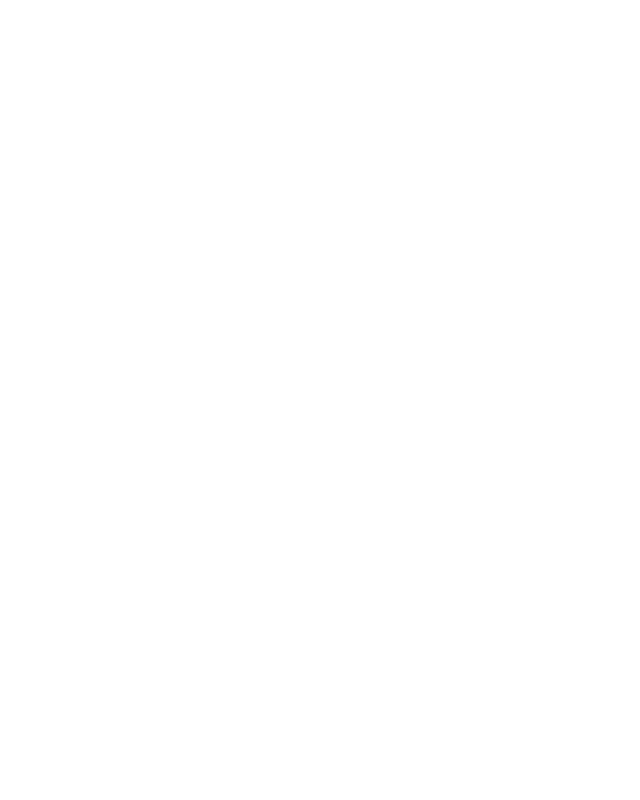
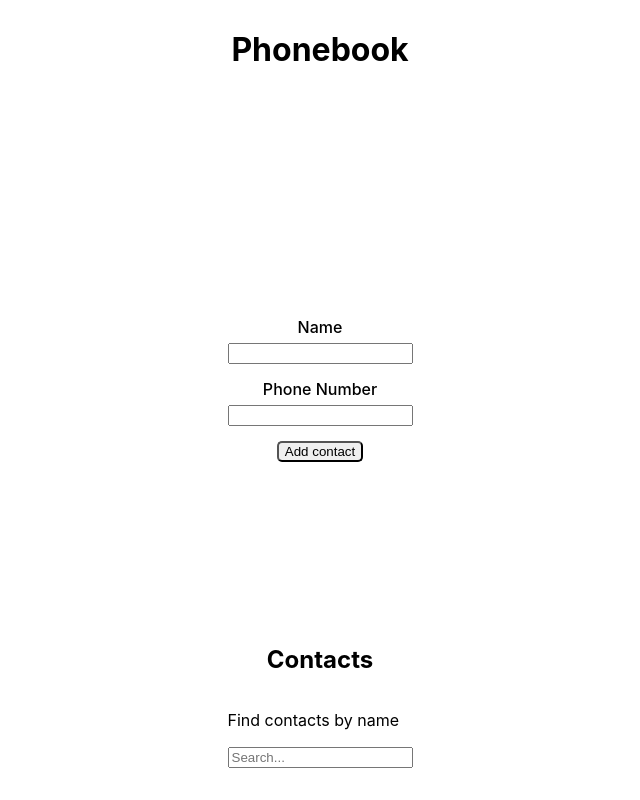
Before and after one commit to Blazej90/goit-react-hw-06-phonebook, a React (Create React App) app: page / in a window 1280 px wide. Shown: the whole page, without its empty margins (320-960 px from the left). Built offline with nearby package versions, Linux system fonts and the light colour scheme.

Commit message:
delete router

```diff
--- a/src/index.js
+++ b/src/index.js
@@ -1,6 +1,6 @@
 import React from 'react';
 import ReactDOM from 'react-dom/client';
-import { BrowserRouter } from 'react-router-dom';
+// import { BrowserRouter } from 'react-router-dom';
 import App from './App';
 import { Provider } from 'react-redux';
 import store from './redux/store';
@@ -9,9 +9,9 @@
 ReactDOM.createRoot(document.getElementById('root')).render(
   <React.StrictMode>
     <Provider store={store}>
-      <BrowserRouter basename="/goit-react-hw-06-phonebook">
-        <App />
-      </BrowserRouter>
+      {/* <BrowserRouter basename="/goit-react-hw-06-phonebook"> */}
+      <App />
+      {/* </BrowserRouter> */}
     </Provider>
   </React.StrictMode>
 );
```
